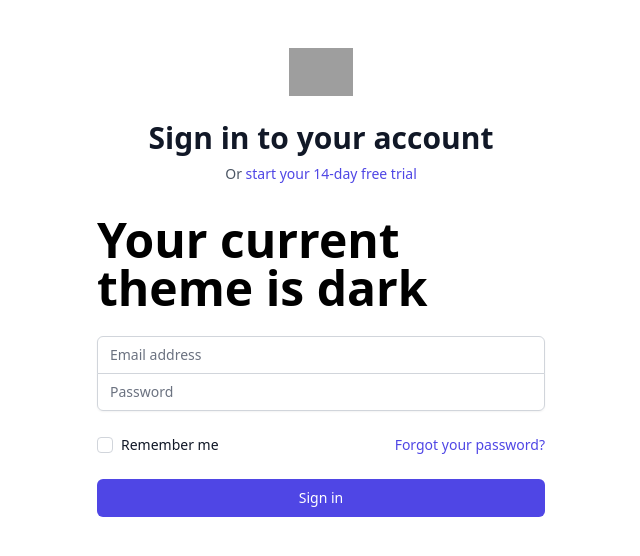
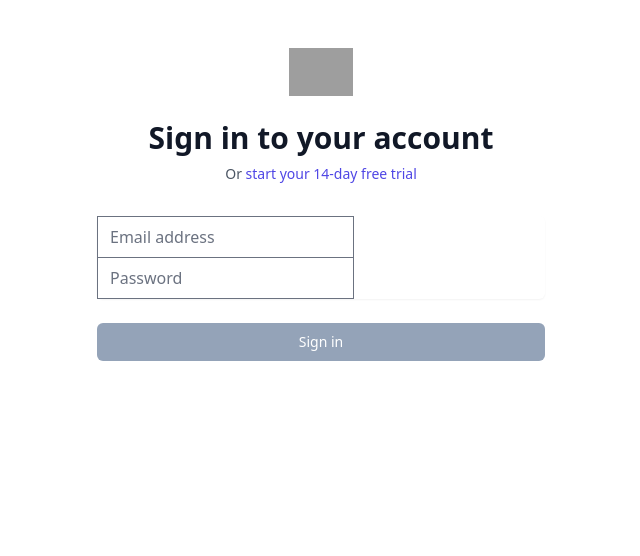
Before and after one commit to the-special-character/react_mobily, a React app: page /auth in a window 1280 px wide. Shown: the top 556 px of the page, without its empty margins (319-959 px from the left). Built offline with nearby package versions, Linux system fonts and the light colour scheme; grey boxes are pictures that could not be loaded.

Commit message:
completed formik

```diff
--- /dev/null
+++ b/src/components/customForm.jsx
@@ -0,0 +1,31 @@
+import React from 'react';
+import PropTypes from 'prop-types';
+import { Field, Form, Formik } from 'formik';
+
+const CustomForm = ({ fields, ...props }) => (
+  <Formik {...props}>
+    {({ isValid, dirty, isSubmitting }) => (
+      <Form className="mt-8 space-y-6">
+        <input type="hidden" name="remember" defaultValue="true" />
+        <div className="rounded-md shadow-sm -space-y-px">
+          {fields.map(x => (
+            <Field key={x.name} {...x} />
+          ))}
+        </div>
+        <div>
+          <button
+            type="submit"
+            disabled={isSubmitting || !(dirty && isValid)}
+            className="group relative w-full flex justify-center py-2 px-4 border border-transparent text-sm font-medium rounded-md text-white bg-indigo-600 hover:bg-indigo-700 focus:outline-none focus:ring-2 focus:ring-offset-2 focus:ring-indigo-500 disabled:bg-slate-400 disabled:cursor-not-allowed"
+          >
+            Sign in
+          </button>
+        </div>
+      </Form>
+    )}
+  </Formik>
+);
+
+CustomForm.propTypes = {};
+
+export default CustomForm;
--- /dev/null
+++ b/src/components/input.jsx
@@ -0,0 +1,20 @@
+import React from 'react';
+
+const Input = ({ field, form: { touched, errors }, ...props }) => (
+  <div>
+    <label htmlFor={props.id} className="sr-only">
+      {props.placeholder}
+    </label>
+    <input
+      type="text"
+      className="appearance-none rounded-none relative block w-full px-3 py-2 border border-gray-300 placeholder-gray-500 text-gray-900 rounded-t-md focus:outline-none focus:ring-indigo-500 focus:border-indigo-500 focus:z-10 sm:text-sm"
+      {...field}
+      {...props}
+    />
+    {touched[field.name] && errors[field.name] && (
+      <span className="text-red-500 text-sm py-1">{errors[field.name]}</span>
+    )}
+  </div>
+);
+
+export default Input;
--- a/src/pages/login/index.jsx
+++ b/src/pages/login/index.jsx
@@ -1,78 +1,15 @@
 import React from 'react';
-import { ThemeContext } from '../../context/themeContext';
+import CustomForm from '../../components/customForm';
+import { loginFields, loginInitialValues } from './loginFields';
 
 const Login = () => (
-  <form className="mt-8 space-y-6" action="#" method="POST">
-    <input type="hidden" name="remember" defaultValue="true" />
-    <ThemeContext.Consumer>
-      {value => <h1>{`Your current theme is ${value.theme}`}</h1>}
-    </ThemeContext.Consumer>
-    <div className="rounded-md shadow-sm -space-y-px">
-      <div>
-        <label htmlFor="email-address" className="sr-only">
-          Email address
-        </label>
-        <input
-          id="email-address"
-          name="email"
-          type="email"
-          autoComplete="email"
-          required
-          className="appearance-none rounded-none relative block w-full px-3 py-2 border border-gray-300 placeholder-gray-500 text-gray-900 rounded-t-md focus:outline-none focus:ring-indigo-500 focus:border-indigo-500 focus:z-10 sm:text-sm"
-          placeholder="Email address"
-        />
-      </div>
-      <div>
-        <label htmlFor="password" className="sr-only">
-          Password
-        </label>
-        <input
-          id="password"
-          name="password"
-          type="password"
-          autoComplete="current-password"
-          required
-          className="appearance-none rounded-none relative block w-full px-3 py-2 border border-gray-300 placeholder-gray-500 text-gray-900 rounded-b-md focus:outline-none focus:ring-indigo-500 focus:border-indigo-500 focus:z-10 sm:text-sm"
-          placeholder="Password"
-        />
-      </div>
-    </div>
-
-    <div className="flex items-center justify-between">
-      <div className="flex items-center">
-        <input
-          id="remember-me"
-          name="remember-me"
-          type="checkbox"
-          className="h-4 w-4 text-indigo-600 focus:ring-indigo-500 border-gray-300 rounded"
-        />
-        <label
-          htmlFor="remember-me"
-          className="ml-2 block text-sm text-gray-900"
-        >
-          Remember me
-        </label>
-      </div>
-
-      <div className="text-sm">
-        <a
-          href="#forgotPassword"
-          className="font-medium text-indigo-600 hover:text-indigo-500"
-        >
-          Forgot your password?
-        </a>
-      </div>
-    </div>
-
-    <div>
-      <button
-        type="submit"
-        className="group relative w-full flex justify-center py-2 px-4 border border-transparent text-sm font-medium rounded-md text-white bg-indigo-600 hover:bg-indigo-700 focus:outline-none focus:ring-2 focus:ring-offset-2 focus:ring-indigo-500"
-      >
-        Sign in
-      </button>
-    </div>
-  </form>
+  <CustomForm
+    initialValues={loginInitialValues}
+    onSubmit={values => {
+      console.log(values);
+    }}
+    fields={loginFields}
+  />
 );
 
 export default Login;
--- /dev/null
+++ b/src/pages/login/loginFields.js
@@ -0,0 +1,38 @@
+import Input from '../../components/input';
+
+export const loginInitialValues = {
+  email: '',
+  password: '',
+};
+
+export const loginFields = [
+  {
+    name: 'email',
+    id: 'email-address',
+    autoComplete: 'email',
+    type: 'email',
+    placeholder: 'Email address',
+    component: Input,
+    validate: value => {
+      if (!value) {
+        return 'Required...';
+      }
+      return '';
+    },
+  },
+
+  {
+    name: 'password',
+    id: 'password',
+    autoComplete: 'new-password',
+    placeholder: 'Password',
+    type: 'password',
+    component: Input,
+    validate: value => {
+      if (!value) {
+        return 'Required...';
+      }
+      return '';
+    },
+  },
+];
--- a/src/pages/register/index.jsx
+++ b/src/pages/register/index.jsx
@@ -1,76 +1,15 @@
 import React from 'react';
+import { registerFields, registerInitialValues } from './registerFields';
+import CustomForm from '../../components/customForm';
 
 const Register = () => (
-  <form className="mt-8 space-y-6" action="#" method="POST">
-    <input type="hidden" name="remember" defaultValue="true" />
-    <div className="rounded-md shadow-sm -space-y-px">
-      <div>
-        <label htmlFor="name" className="sr-only">
-          Name
-        </label>
-        <input
-          id="name"
-          name="name"
-          type="text"
-          autoComplete="name"
-          required
-          className="appearance-none rounded-none relative block w-full px-3 py-2 border border-gray-300 placeholder-gray-500 text-gray-900 rounded-t-md focus:outline-none focus:ring-indigo-500 focus:border-indigo-500 focus:z-10 sm:text-sm"
-          placeholder="Name"
-        />
-      </div>
-      <div>
-        <label htmlFor="email-address" className="sr-only">
-          Email address
-        </label>
-        <input
-          id="email-address"
-          name="email"
-          type="email"
-          autoComplete="email"
-          required
-          className="appearance-none rounded-none relative block w-full px-3 py-2 border border-gray-300 placeholder-gray-500 text-gray-900 focus:outline-none focus:ring-indigo-500 focus:border-indigo-500 focus:z-10 sm:text-sm"
-          placeholder="Email address"
-        />
-      </div>
-      <div>
-        <label htmlFor="password" className="sr-only">
-          Password
-        </label>
-        <input
-          id="password"
-          name="password"
-          type="password"
-          autoComplete="new-password"
-          required
-          className="appearance-none rounded-none relative block w-full px-3 py-2 border border-gray-300 placeholder-gray-500 text-gray-900 focus:outline-none focus:ring-indigo-500 focus:border-indigo-500 focus:z-10 sm:text-sm"
-          placeholder="Password"
-        />
-      </div>
-      <div>
-        <label htmlFor="password" className="sr-only">
-          Confirm Password
-        </label>
-        <input
-          id="confirm-password"
-          name="confirm-password"
-          type="password"
-          autoComplete="new-password"
-          required
-          className="appearance-none rounded-none relative block w-full px-3 py-2 border border-gray-300 placeholder-gray-500 text-gray-900 rounded-b-md focus:outline-none focus:ring-indigo-500 focus:border-indigo-500 focus:z-10 sm:text-sm"
-          placeholder="Confrim Password"
-        />
-      </div>
-    </div>
-
-    <div>
-      <button
-        type="submit"
-        className="group relative w-full flex justify-center py-2 px-4 border border-transparent text-sm font-medium rounded-md text-white bg-indigo-600 hover:bg-indigo-700 focus:outline-none focus:ring-2 focus:ring-offset-2 focus:ring-indigo-500"
-      >
-        Sign in
-      </button>
-    </div>
-  </form>
+  <CustomForm
+    initialValues={registerInitialValues}
+    onSubmit={values => {
+      console.log(values);
+    }}
+    fields={registerFields}
+  />
 );
 
 export default Register;
--- /dev/null
+++ b/src/pages/register/registerFields.js
@@ -0,0 +1,83 @@
+import Input from '../../components/input';
+
+export const registerInitialValues = {
+  name: '',
+  email: '',
+  password: '',
+  confirm_password: '',
+  age: 0,
+};
+
+export const registerFields = [
+  {
+    name: 'name',
+    id: 'name',
+    autoComplete: 'name',
+    placeholder: 'Name',
+    component: Input,
+    validate: value => {
+      if (!value) {
+        return 'Required...';
+      }
+      return '';
+    },
+  },
+  {
+    name: 'email',
+    id: 'email-address',
+    autoComplete: 'email',
+    type: 'email',
+    placeholder: 'Email address',
+    component: Input,
+    validate: value => {
+      if (!value) {
+        return 'Required...';
+      }
+      return '';
+    },
+  },
+  {
+    name: 'age',
+    id: 'age',
+    type: 'number',
+    placeholder: 'Age',
+    component: Input,
+    validate: value => {
+      if (!value) {
+        return 'Required...';
+      }
+      return '';
+    },
+  },
+  {
+    name: 'password',
+    id: 'password',
+    autoComplete: 'new-password',
+    placeholder: 'Password',
+    type: 'password',
+    component: Input,
+    validate: value => {
+      if (!value) {
+        return 'Required...';
+      }
+      return '';
+    },
+  },
+  {
+    name: 'confirm_password',
+    id: 'confirm-password',
+    autoComplete: 'new-password',
+    placeholder: 'Confrim Password',
+    type: 'password',
+    component: Input,
+    validate: value => {
+      if (!value) {
+        return 'Required...';
+      }
+      if (value !== password.value) {
+        return 'password should match confirm password...';
+      }
+      return '';
+    },
+  },
+];
```
